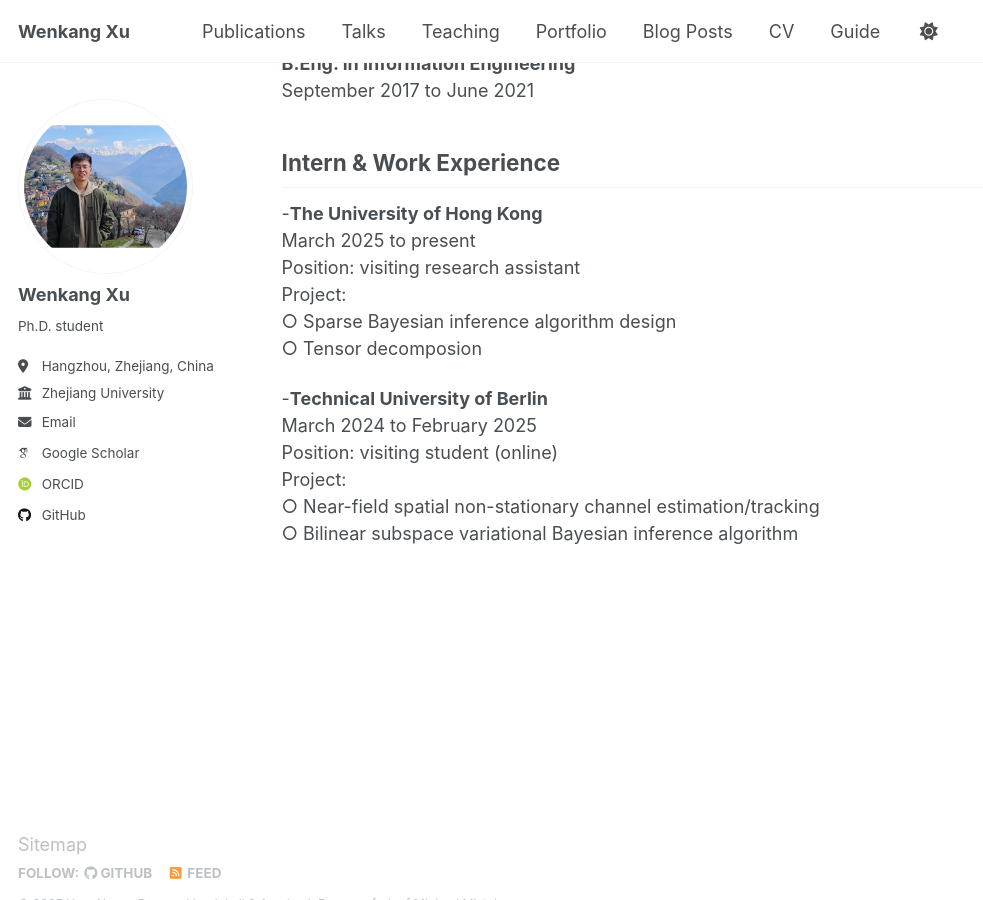
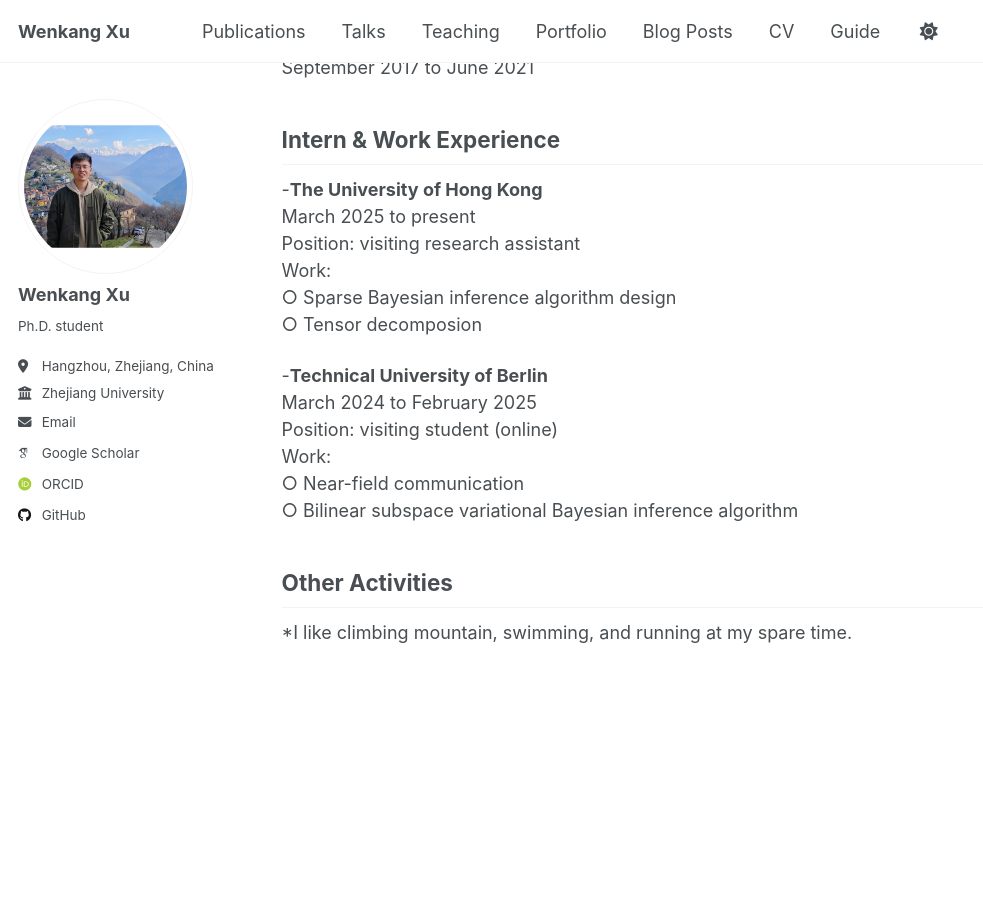
Before and after one commit to ZJU-XWK/ZJU-XWK.github.io, a Jekyll site: the page built from _pages/about.md, in a window 1280 px wide and 900 px high, scrolled down 1376 px. Shown: the whole window, without its empty margins (0-983 px from the left). Built offline with Jekyll 4.4.1, drawn with Linux system fonts in a browser that asks for light colours; some web fonts are replaced.

Commit message:
Update about.md

```diff
--- a/_pages/about.md
+++ b/_pages/about.md
@@ -9,8 +9,7 @@ redirect_from:
 
 I am now working toward the Ph.D. degree with the College of Information Science and Electronic Engineering, Zhejiang University (ZJU), supervised by [Prof. Minjian Zhao](https://person.zju.edu.cn/0003171) and [Dr. An Liu](https://person.zju.edu.cn/anliu). Before that, I got my B.Eng. degree in information engineering from Zhejiang University. I have also worked as a visiting research assisant at The University of Hong Kong (HKU), collaborated with [Prof. Yik-Chung Wu](https://www.eee.hku.hk/~ycwu/).
 
-My research interest includes **Sparse Signal Processing**, **Optimization Theory**, and **Physical Layer Communication**.
-
+My research interest includes **Sparse Signal Processing**, **Optimization Theory**, and **Physical Layer Communication**.<br>
 During my undergraduate studies, I concentrated on deep learning in wireless communications, with a particular emphasis on deep joint source and channel coding.
 
 Selected Works
@@ -28,7 +27,7 @@ Zhixiang Hu, An Liu, **Wenkang Xu**, Tony QS Quek, Minjian Zhao<br>
 - [**Subspace Constrained Variational Bayesian Inference for Structured Compressive Sensing with a Dynamic Grid**](https://ieeexplore.ieee.org/abstract/document/10852191) (IEEE TSP)<br>
 An Liu, Yufan Zhou, **Wenkang Xu**<br>
 - [**Bilinear Subspace Variational Bayesian Inference for Joint Scattering Environment Sensing and Data Recovery in ISAC Systems**](https://arxiv.org/abs/2502.00811) (Submitted)<br>
-An Liu, **Wenkang Xu**, Wei Xu, Giuseppe Caire<br>
+An Liu, **Wenkang Xu**, Wei Xu, Giuseppe Caire
 
 Full list in [Google Scholar](https://scholar.google.com/citations?user=eUBbjbsAAAAJ)
 
@@ -47,13 +46,17 @@ Intern & Work Experience
 -**The University of Hong Kong**<br>
 March 2025 to present<br>
 Position: visiting research assistant<br>
-Project:<br>
+Work:<br>
   ○ Sparse Bayesian inference algorithm design<br>
   ○ Tensor decomposion<br>
 
 -**Technical University of Berlin**<br>
 March 2024 to February 2025<br>
 Position: visiting student (online)<br>
-Project:<br>
-  ○ Near-field spatial non-stationary channel estimation/tracking<br>
+Work:<br>
+  ○ Near-field communication<br>
   ○ Bilinear subspace variational Bayesian inference algorithm<br>
+
+Other Activities
+------
+*I like climbing mountain,  swimming, and running at my spare time.
```
